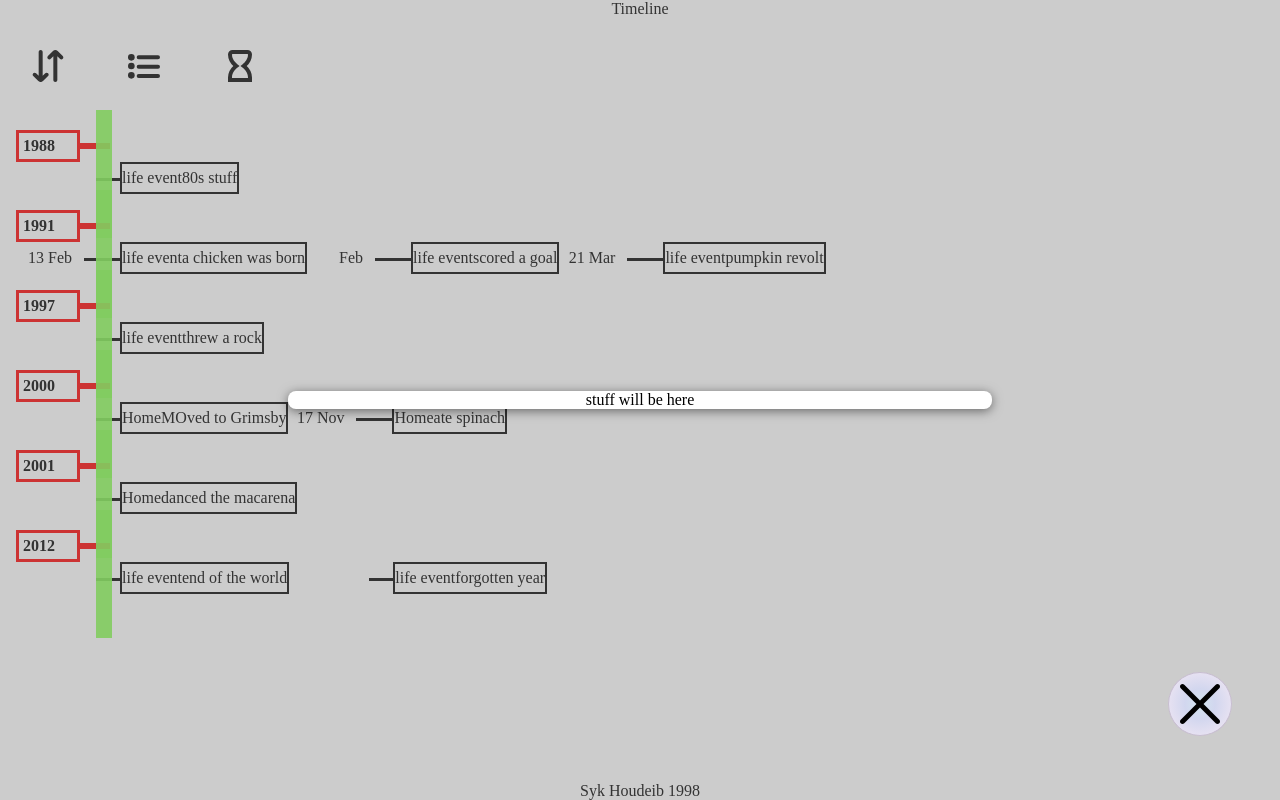
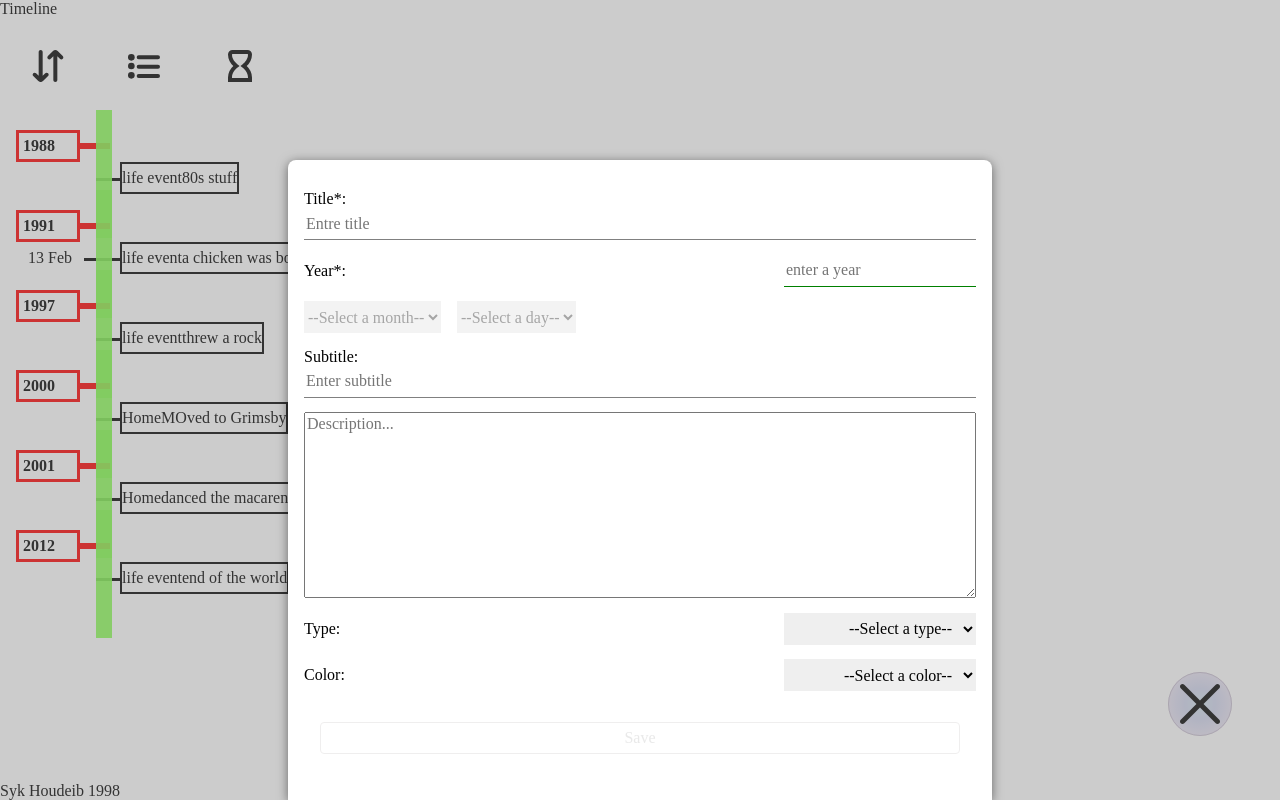
Before and after one commit to Syknapse/timeline_app, a React (Create React App) app in the folder frontend/: page / in a window 1280 px wide. Both pictures are taken after a click on the button 1200 px from the left and 704 px from the top of the page. Built offline with nearby package versions, Linux system fonts and the light colour scheme.

Commit message:
Create addEntry component. Install Day.js

```diff
--- a/frontend/package.json
+++ b/frontend/package.json
@@ -11,6 +11,7 @@
     "@types/react": "^18.0.25",
     "@types/react-dom": "^18.0.9",
     "clsx": "^1.2.1",
+    "dayjs": "^1.11.7",
     "react": "^18.2.0",
     "react-dom": "^18.2.0",
     "react-scripts": "5.0.1",
--- a/frontend/src/App.module.css
+++ b/frontend/src/App.module.css
@@ -1,5 +1,4 @@
 .App {
-  text-align: center;
   min-height: 100vh;
   display: flex;
   flex-direction: column;
--- a/frontend/src/App.tsx
+++ b/frontend/src/App.tsx
@@ -13,7 +13,8 @@ import styles from './App.module.css'
 const entries = [
   {
     year: 1991,
-    date: '13 Feb',
+    day: '13',
+    month: 'Feb',
     type: 'life event',
     title: 'a chicken was born',
   },
@@ -29,13 +30,14 @@ const entries = [
   },
   {
     year: 1991,
-    date: 'Feb',
+    month: 'Feb',
     type: 'life event',
     title: 'scored a goal',
   },
   {
     year: 1991,
-    date: '21 Mar',
+    day: '21',
+    month: 'Mar',
     type: 'life event',
     title: 'pumpkin revolt',
   },
@@ -46,7 +48,8 @@ const entries = [
   },
   {
     year: 2000,
-    date: '17 Nov',
+    day: '17',
+    month: 'Nov',
     type: 'Home',
     title: 'ate spinach',
   },
--- a/frontend/src/components/AddEntry/addEntry.module.css
+++ b/frontend/src/components/AddEntry/addEntry.module.css
@@ -1,12 +1,13 @@
 .root {
   display: none;
-  align-items: center;
+  align-items: flex-end;
   justify-content: center;
   position: fixed;
   top: 0;
   left: 0;
   right: 0;
   bottom: 0;
+  z-index: 1;
 }
 
 .root.open {
@@ -27,11 +28,75 @@
   display: flex;
   flex-direction: column;
   align-items: center;
-  justify-content: flex-start;
-  width: 80%;
+  width: 100%;
+  height: 80%;
   max-width: 44rem;
   background: white;
   z-index: 1;
-  border-radius: 8px;
+  border-radius: 8px 8px 0 0;
   box-shadow: 0 2px 11px 0 rgb(0 0 0 / 50%);
+  padding: 1rem;
 }
+
+.form {
+  display: flex;
+  flex-direction: column;
+  width: 100%;
+  height: 100%;
+  justify-content: space-evenly;
+}
+
+.form label {
+  display: flex;
+  align-items: center;
+  justify-content: space-between;
+}
+
+.mediumField {
+  width: 12rem;
+}
+
+.form input,
+.form select,
+.form option {
+  height: 2rem;
+  border: none;
+}
+
+.form input {
+  border-bottom: 1px solid gray;
+}
+
+.rightAligned {
+  text-align: right;
+  padding-right: 0.5rem;
+}
+
+.wrapLabel {
+  display: flex;
+  flex-wrap: wrap;
+}
+
+.wrapLabel input {
+  width: 100%;
+}
+
+.year {
+  width: 12rem;
+}
+
+.year:valid {
+  border-bottom: 1px solid green;
+}
+
+.year:invalid {
+  border-bottom: 1px solid red;
+}
+
+.month {
+  margin-right: 1rem;
+}
+
+.submit {
+  height: 2rem;
+}
--- a/frontend/src/components/AddEntry/addEntry.tsx
+++ b/frontend/src/components/AddEntry/addEntry.tsx
@@ -1,16 +1,142 @@
+import { useState } from 'react'
 import clsx from 'clsx'
+import dayjs from 'dayjs'
+import localeData from 'dayjs/plugin/localeData'
+import React from 'react'
 import styles from './addEntry.module.css'
+import { IEntry } from '@models/entryModel'
+import { Button } from '../../components'
 
 interface IAddEntryProps {
   isOpen: boolean
   close: () => void
 }
 
+// const year2 = new Date(Date.UTC(1996)) // year to unix datestamp
+// const year4 = new Date(820454400000) // unix datestamp to date
+dayjs.extend(localeData)
+
 const AddEntry: React.FC<IAddEntryProps> = ({ isOpen, close }) => {
+  const [entry, setEntry] = useState<IEntry>({ year: 0, title: '' })
+  const [isYearValid, setIsYearValid] = useState(false)
+  const daysInMonth = dayjs(`${entry.year}-${entry.month}-1`).daysInMonth()
+
+  const handleSubmit = (e: React.FormEvent<HTMLFormElement>) => {
+    e.preventDefault()
+    console.log(e.currentTarget.value)
+  }
+
+  const handleYearChange = (e: React.ChangeEvent<HTMLInputElement>) => {
+    setEntry({ ...entry, year: Number(e.currentTarget.value) })
+    setIsYearValid(e.currentTarget.value.length === 4)
+  }
+
+  console.log('entry: ', entry)
+  console.log('validity: ', {
+    isYearValid,
+    isTitelValid: entry.title.length > 0,
+    enableSave: isYearValid && entry.title.length > 0,
+  })
+
   return (
     <div className={clsx(styles.root, isOpen && styles.open)}>
       <div className={styles.backdrop} onClick={close}></div>
-      <div className={styles.modal}> stuff will be here </div>
+      <div className={styles.modal}>
+        <form className={styles.form} onSubmit={handleSubmit}>
+          <label className={styles.wrapLabel}>
+            Title*:
+            <input
+              type="text"
+              name="title"
+              placeholder="Entre title"
+              onChange={e => setEntry({ ...entry, title: e.currentTarget.value })}
+            />
+          </label>
+          <label>
+            Year*:
+            <input
+              className={clsx(styles.year, styles.mediumField)}
+              type="number"
+              name="year"
+              placeholder="enter a year"
+              min="1000"
+              max="9999"
+              onChange={handleYearChange}
+            />
+          </label>
+          <div>
+            <select
+              className={styles.month}
+              name="month"
+              disabled={!entry.year || !isYearValid}
+              onChange={e => setEntry({ ...entry, month: e.currentTarget.value })}
+            >
+              <option value="">--Select a month--</option>
+              {dayjs.months().map((month, i) => (
+                <option value={i + 1}>{month}</option>
+              ))}
+            </select>
+            <select
+              name="day"
+              disabled={!entry.month}
+              onChange={e => setEntry({ ...entry, day: e.currentTarget.value })}
+            >
+              <option value="">--Select a day--</option>
+              {entry.month &&
+                daysInMonth &&
+                Array.from(Array(daysInMonth).keys()).map(day => <option value={day + 1}>{day + 1}</option>)}
+            </select>
+          </div>
+          <label className={styles.wrapLabel}>
+            Subtitle:
+            <input
+              type="text"
+              name="subtitle"
+              placeholder="Enter subtitle"
+              onChange={e => setEntry({ ...entry, subtitle: e.currentTarget.value })}
+            />
+          </label>
+          <textarea
+            name="description"
+            placeholder="Description..."
+            cols={30}
+            rows={10}
+            onChange={e => setEntry({ ...entry, description: e.currentTarget.value })}
+          />
+          <label>
+            Type:
+            <select
+              className={clsx(styles.mediumField, styles.rightAligned)}
+              name="type"
+              onChange={e => setEntry({ ...entry, type: e.currentTarget.value })}
+            >
+              <option value="">--Select a type--</option>
+              <option value="home">home</option>
+              <option value="life event">life event</option>
+              <option value="job">job</option>
+              <option value="family">family</option>
+              <option value="general">general</option>
+            </select>
+          </label>
+          <label>
+            Color:
+            <select
+              className={clsx(styles.mediumField, styles.rightAligned)}
+              name="color"
+              onChange={e => setEntry({ ...entry, color: e.currentTarget.value })}
+            >
+              <option value="">--Select a color--</option>
+              <option value="#ec1414">red</option>
+              <option value="#142aec">purple</option>
+              <option value="#14ec62">green</option>
+              <option value="#ece414">yellow</option>
+            </select>
+          </label>
+          <Button className={styles.submit} disabled={!(isYearValid && entry.title.length > 0)}>
+            Save
+          </Button>
+        </form>
+      </div>
     </div>
   )
 }
--- a/frontend/src/components/TimelineView/timeline.tsx
+++ b/frontend/src/components/TimelineView/timeline.tsx
@@ -35,8 +35,10 @@ const Timeline: React.FC<ITimelineProps> = ({ entries }) => {
 
           {yearGroup.entries.map((entry, i) => (
             <div key={`${entry.year}-${i}`} className={styles.entry}>
-              <div className={styles.date}>{entry.date}</div>
-              <div className={clsx(styles.entryBody, entry.date && styles.hasDate)}>
+              <div className={styles.date}>
+                {entry.day} {entry.month}
+              </div>
+              <div className={clsx(styles.entryBody, (entry.day || entry.month) && styles.hasDate)}>
                 <div>{entry.type}</div>
                 <div>{entry.title}</div>
               </div>
```
Also changed, not shown: frontend/src/models/entryModel.ts (+6 -2 lines), 2 other files (tests, documents, lock files or other folders).
